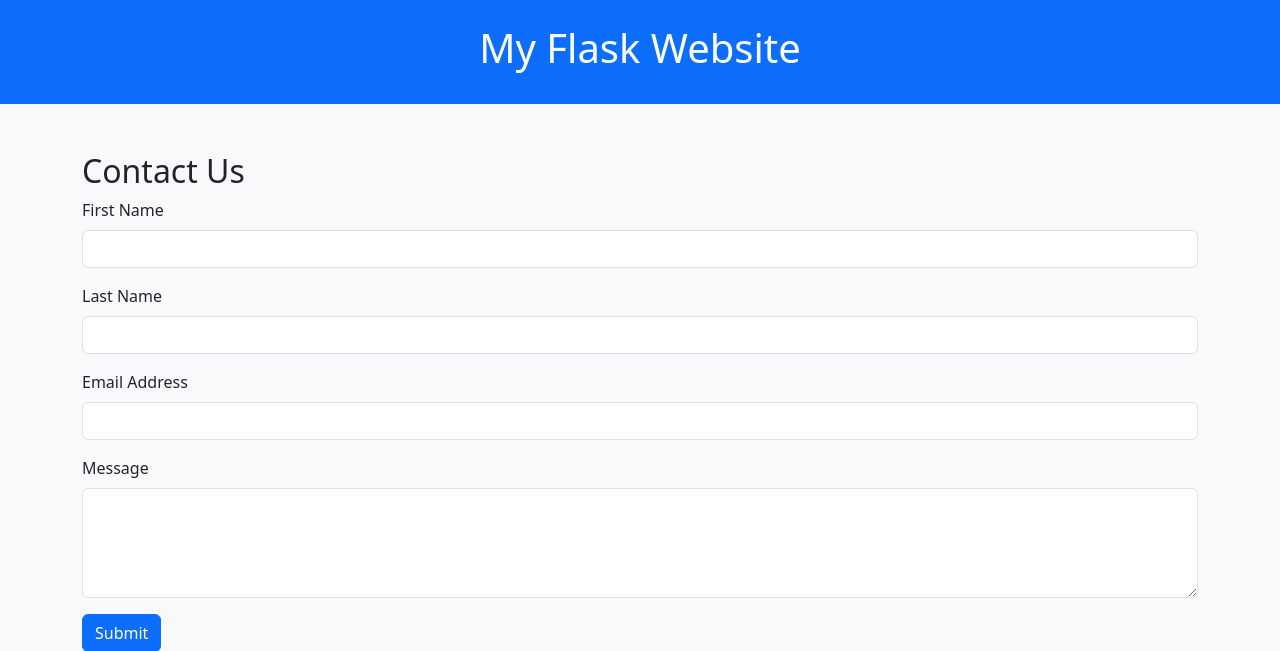
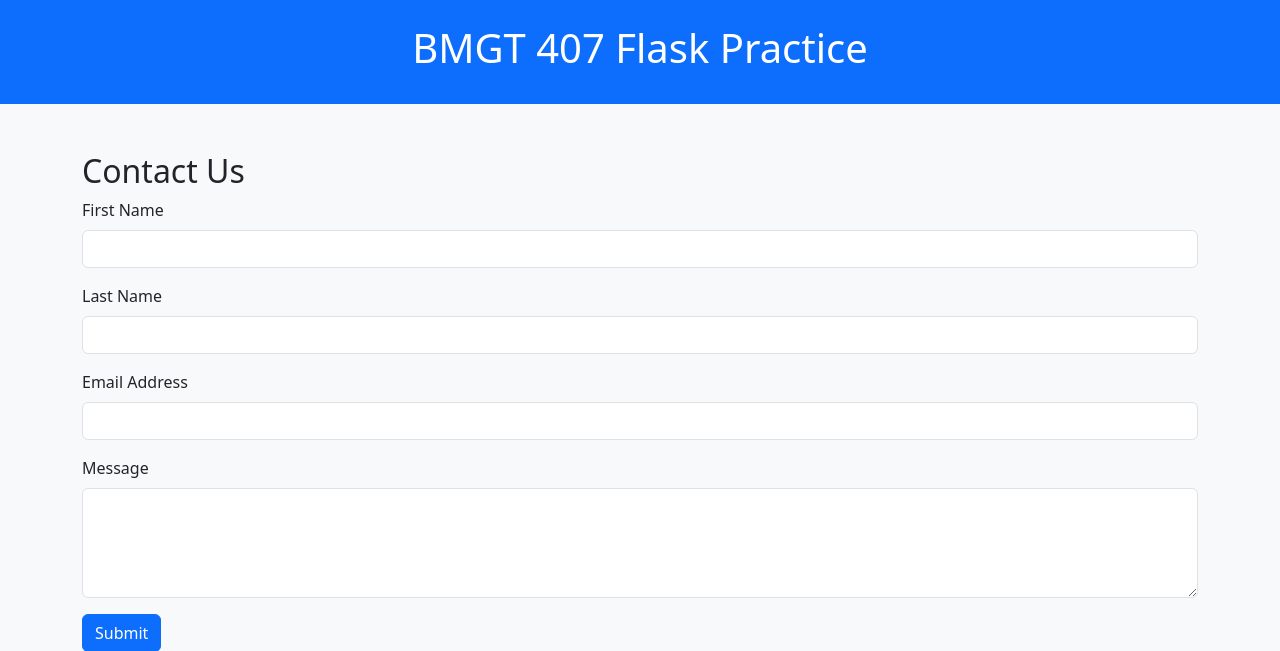
Before and after one commit to mloukino/helloWorld, a Flask app: page /contact in a window 1280 px wide. Shown: the top 651 px of the page. Run offline with Flask 3, Linux system fonts and the light colour scheme.

Commit message:
Updated formatting

```diff
--- a/templates/base.html
+++ b/templates/base.html
@@ -1,10 +1,7 @@
+
 <!DOCTYPE html>
 <html lang="en">
 <head>
-    <meta charset="UTF-8">
-    <title>Title</title>
-</head>
-<body>
     <meta charset="UTF-8">
     <meta name="viewport" content="width=device-width, initial-scale=1.0">
     <title>{% block title %}My Flask Website{% endblock %}</title>
@@ -17,7 +14,7 @@
 
     <!-- Page Header -->
     <header class="bg-primary text-white text-center p-4">
-        <h1>My Flask Website</h1>
+        <h1>BMGT 407 Flask Practice</h1>
     </header>
 
     <!-- Main Page Content -->
```
